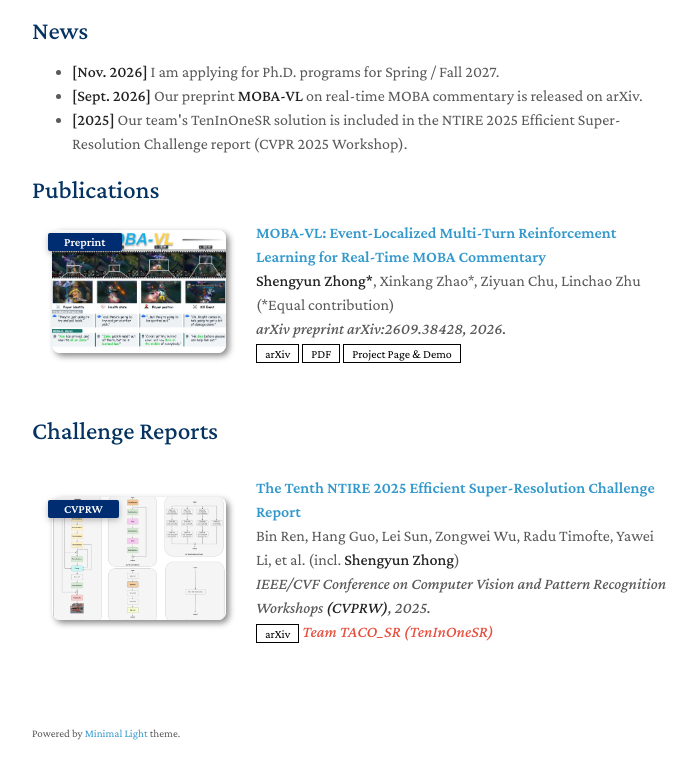
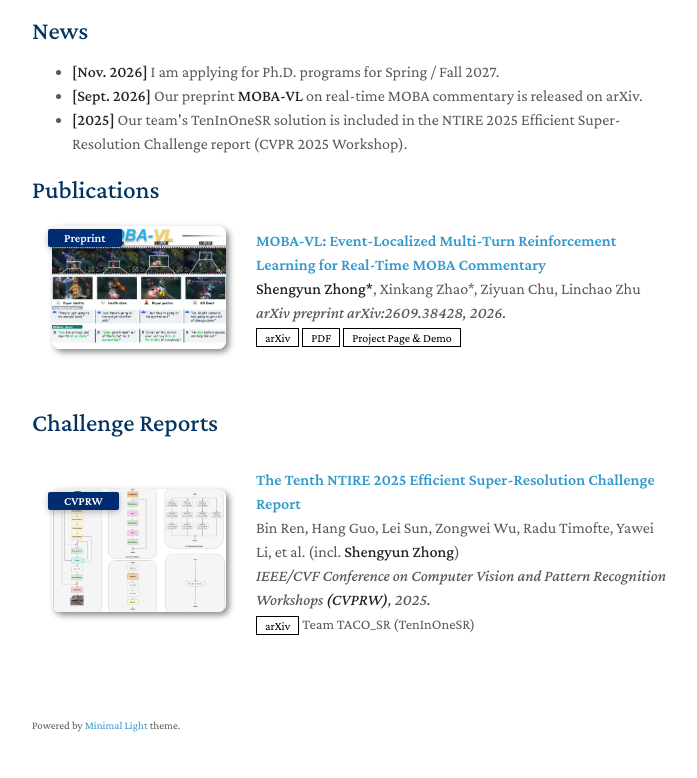
Before and after one commit to ShengyunZhong/ShengyunZhong.github.io, a plain HTML site: page index.html in a window 1280 px wide. Shown: the part 458-1236 px from the top of the page, without its empty margins (438-1135 px from the left). Drawn offline with nearby package versions, Linux system fonts and the light colour scheme; some icons are missing.

Commit message:
Plain team label, drop equal-contribution note

```diff
--- a/index.html
+++ b/index.html
@@ -85,7 +85,7 @@
   </div>
   <div class="col-sm-9">
     <div class="title"><a href="https://arxiv.org/abs/2609.38428">MOBA-VL: Event-Localized Multi-Turn Reinforcement Learning for Real-Time MOBA Commentary</a></div>
-    <div class="author"><strong>Shengyun Zhong*</strong>, Xinkang Zhao*, Ziyuan Chu, Linchao Zhu (*Equal contribution)</div>
+    <div class="author"><strong>Shengyun Zhong*</strong>, Xinkang Zhao*, Ziyuan Chu, Linchao Zhu</div>
     <div class="periodical"><em>arXiv preprint arXiv:2609.38428, 2026.</em></div>
     <div class="links">
       <a href="https://arxiv.org/abs/2609.38428" class="btn btn-sm z-depth-0" role="button" target="_blank" rel="noopener">arXiv</a>
@@ -117,7 +117,7 @@
     <div class="periodical"><em>IEEE/CVF Conference on Computer Vision and Pattern Recognition Workshops <strong>(CVPRW)</strong>, 2025.</em></div>
     <div class="links">
       <a href="https://arxiv.org/abs/2504.10686" class="btn btn-sm z-depth-0" role="button" target="_blank" rel="noopener">arXiv</a>
-      <strong><i class="notes">Team TACO_SR (TenInOneSR)</i></strong>
+      <span style="font-size:0.9em;">Team TACO_SR (TenInOneSR)</span>
     </div>
   </div>
 </div>
```
